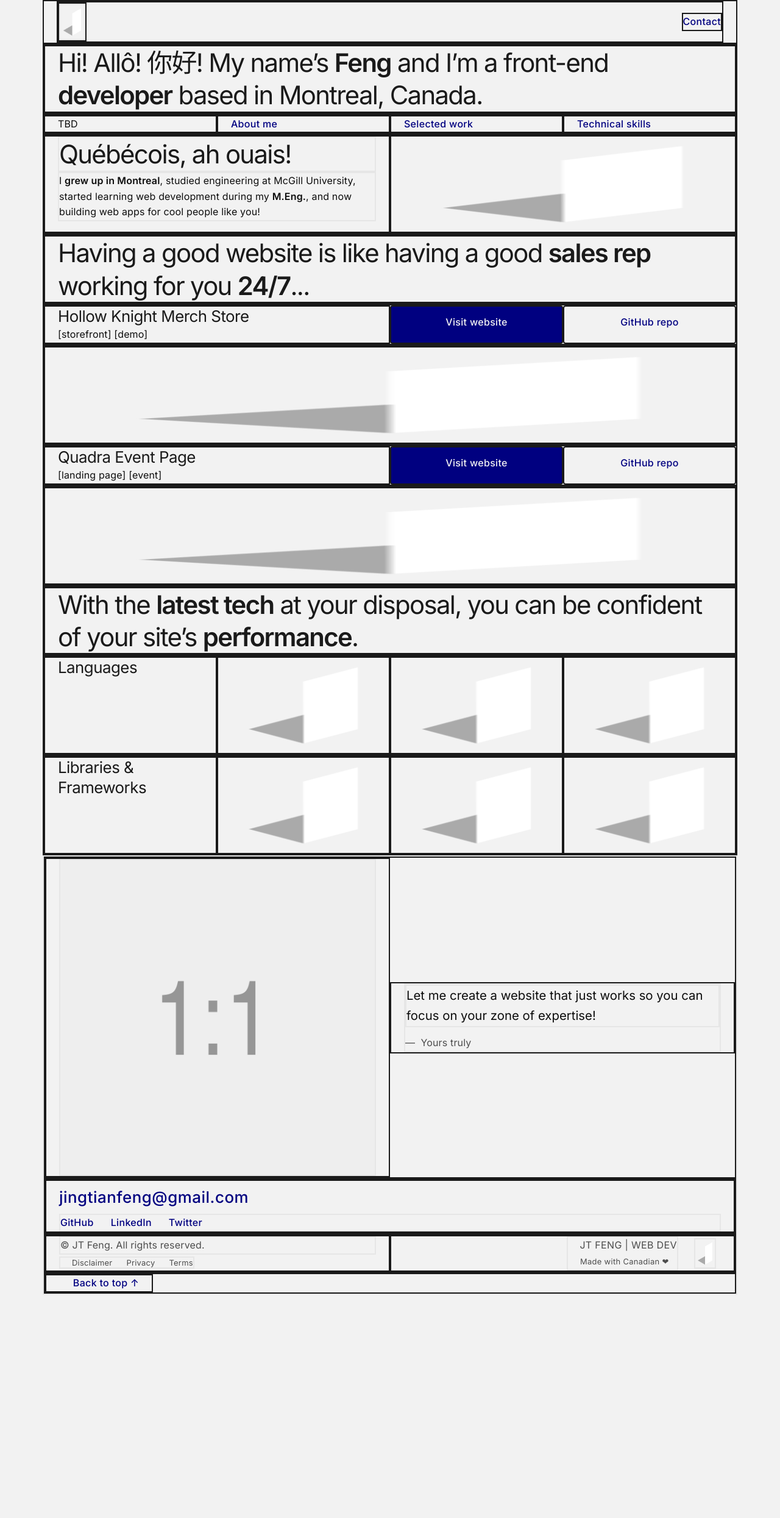
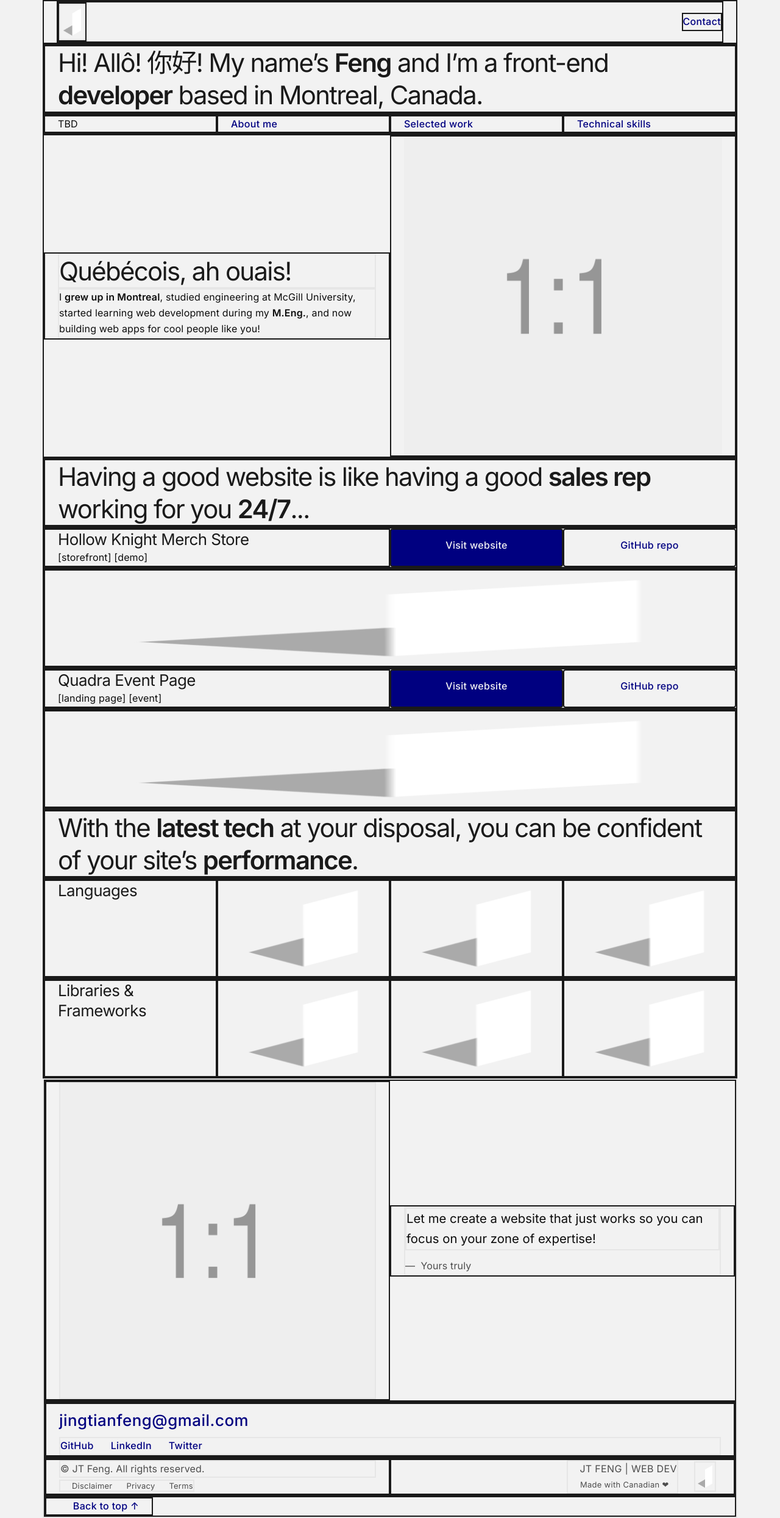
Before and after one commit to jingtianfeng/jtfeng-personal-1, a Jekyll site: the page built from index.html, in a window 1280 px wide. Shown: the whole page at 61% size. Built offline with Jekyll 4.4.1, drawn with Linux system fonts in a browser that asks for light colours; before the commit the page ends 2124 px from its top, so only the background shows below that.

Commit message:
Update index: src placeholder for #frontend-about

```diff
--- a/index.html
+++ b/index.html
@@ -41,7 +41,7 @@
 <section id="frontend-about">
     <div class="container">
         <div class="border border-dark
-                    row">
+                    row align-items-center">
             <div class="border border-dark
                         col-4 col-md-2">
                 <h2 class="border">
@@ -55,9 +55,10 @@
                 </p>
             </div>
             <img class="border border-dark
+                        img-fluid
                         col-4 col-md-2"
-                 src="/assets/img/logo.png" alt="About me"
-                 height="160" width="111">
+                 src="/assets/img/placeholder-1x1.png" alt="About me"
+                 height="160" width="auto">
         </div>
     </div>
 </section>
```
